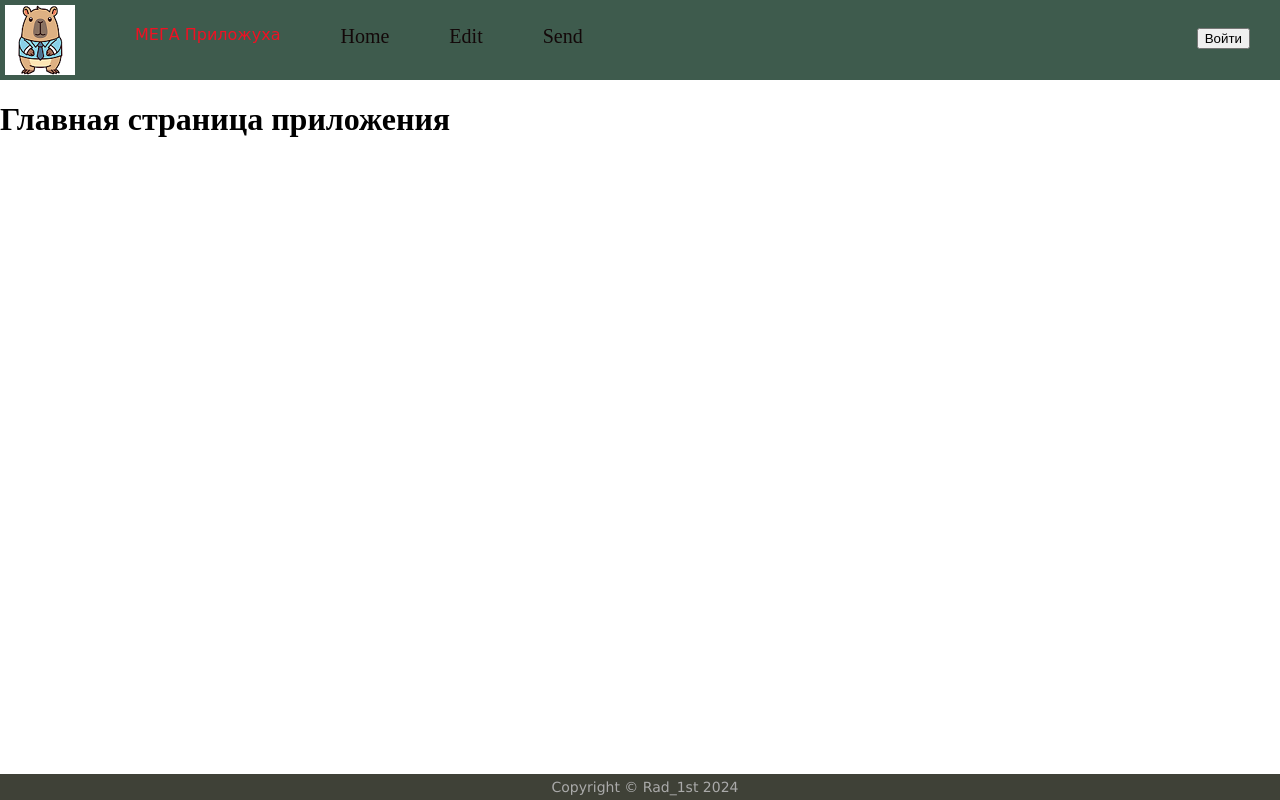
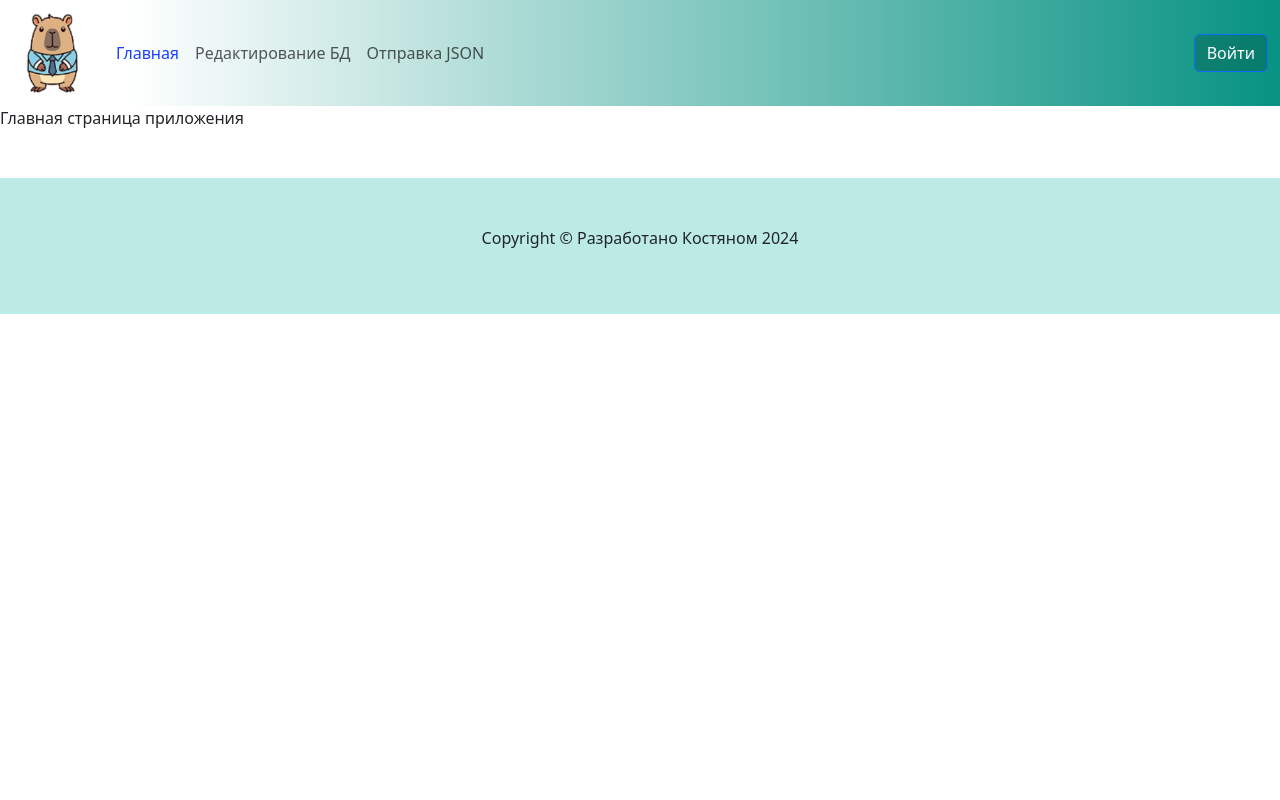
Before and after one commit to Konstant81/test-app, a Django app: page / in a window 1280 px wide. Run offline with Django 4.2, Linux system fonts and the light colour scheme.

Commit message:
change index.html with bootstrap, change css and logo

```diff
--- a/main/static/main/css/styles.css
+++ b/main/static/main/css/styles.css
@@ -1,74 +1,24 @@
-body {
-    margin: 0;
+.navbar {
+	background: linear-gradient(90deg, #ffffff 10%, #079282 100%);
 }
 
-#name {
-    font-family:cursive;
-    color: #f01123;
-    font-size: 16px;
-}
-
-.menu {
-	background: #3e5b4d;
+.navbar-brand img {
+	width: 80px;
 	height: 80px;
 }
 
-.logo {
-    background: url('../images/logo.png') no-repeat 0px 0px;
-	width: 70px;
-	height: 70px;
+.nav-link:hover {
+	color: rgba(4, 120, 155, 0.501);
 }
 
-ul.mainmenu {
-	list-style: none;
-	margin: 0;
-	padding: 0;
-	height: 100%;
-	color: #120a01;
-	font-size: 20px;
-	overflow: visible;
-}
-ul.mainmenu li {
-	float: left;
-	margin: 25px 30px 0 30px;
-}
-ul.mainmenu li.logo {
-    float: left;
-    margin-top: 5px;
-    margin-left: 5px;
-    }
-ul.mainmenu li.last {float: right;}
-
-ul.mainmenu li a {
-	color: #130809;
-
-	text-decoration: double;
-}
-ul.mainmenu li a:hover {
-	color: #40fd3d;
-}
-ul.mainmenu li a:active {
-	color: #f30b0b;
+.navbar-nav .nav-link.active {
+	color: rgba(0, 42, 255, 0.897);
 }
 
-
-.login button {
-    font-size: 20px;
-    float: right;
-    margin-top: 0px;
-    margin-right: 5px;
-    margin-bottom: 20px;
+.btn-primary {
+	background-color: rgba(4, 95, 78, 0.441);
 }
 
-#footer {
-    position:fixed;
-    width: 100%;
-    bottom: 0;
-	background: #3F4137;
-	padding: 5px;
-	color: #aaa;
-	font-size: 14px;
-	font-family: Verdana, Geneva, Arial, Helvetica;
-	text-align: center;
-	overflow: hidden;
+.bd-footer {
+	background-color: #25baa94e;
 }
--- a/main/templates/main/index.html
+++ b/main/templates/main/index.html
@@ -5,30 +5,54 @@
   <head>
     <meta charset="UTF-8">
     <meta name="viewport" content="width=device-width, initial-scale=1.0">
-    <link href="{% static 'main/css/styles.css' %}" rel="stylesheet" />
-    <link rel="icon" href="{% static 'main/images/favicon.ico' %}" />
+    <link
+      href="https://cdn.jsdelivr.net/npm/bootstrap@5.3.3/dist/css/bootstrap.min.css"
+      rel="stylesheet"
+      integrity="sha384-QWTKZyjpPEjISv5WaRU9OFeRpok6YctnYmDr5pNlyT2bRjXh0JMhjY6hW+ALEwIH"
+      crossorigin="anonymous">
+    <link href="{% static 'main/css/styles.css' %}" rel="stylesheet">
+    <link rel="icon" href="{% static 'main/images/favicon.ico' %}">
     <title>{{ title }}</title>
   </head>
   <body>
     <header>
-        <nav class="menu">
-            <div>
-                <ul class="mainmenu">
-                    <li class="logo"><a href="{% url 'index' %}"><div class="logo"></div></a></li>
-                    <li id="name">МЕГА Приложуха</li>
-                    <li><a href="{% url 'index' %}">Home</a></li>
-                    <li><a href="{% url 'edit' %}">Edit</a></li>
-                    <li><a href="{% url 'send' %}">Send</a></li>
-                    <li class="last"><button>Войти</button></li>
+      <nav class="navbar navbar-expand-lg">
+        <div class="container-fluid">
+          <a class="navbar-brand" href="{% url 'index' %}" ><img src="{% static 'main/images/logo.png' %}" alt="Капибара"></a>
+          <button class="navbar-toggler" type="button" data-bs-toggle="collapse" data-bs-target="#navbarSupportedContent" aria-controls="navbarSupportedContent" aria-expanded="false" aria-label="Toggle navigation">
+            <span class="navbar-toggler-icon"></span>
+          </button>
+          <div class="collapse navbar-collapse" id="navbarSupportedContent">
+            <ul class="navbar-nav me-auto mb-2 mb-lg-0">
+              <li class="nav-item">
+                <a class="nav-link {% if request.path == '/' %}active{% endif %}" aria-current="page" href="{% url 'index' %}">Главная</a>
+              </li>
+              <li class="nav-item">
+                <a class="nav-link {% if request.path == '/edit/' %}active{% endif %}" href="{% url 'edit' %}" >Редактирование БД</a>
+              </li>
+              <li class="nav-item">
+                <a class="nav-link {% if request.path == '/send/' %}active{% endif %}" href="{% url 'send' %}" >Отправка JSON</a>
+              </li>
             </ul>
+            <form class="d-flex">
+              <a class="btn btn-primary " href="#" role="button">Войти</a>
+            </form>
+          </div>
         </div>
       </nav>
     </header>
-    <h1>{{ content }}</h1>
-</body>
-<footer id="footer">
-    <div>
-        Copyright © Rad_1st 2024
+    <section>{{content}}</section>
+    <footer class="bd-footer py-4 py-md-5 mt-5 text-center">
+      <p>Copyright © Разработано Костяном 2024</p>
     </div>
   </footer>
+
+  <script
+    src="https://cdn.jsdelivr.net/npm/bootstrap@5.3.3/dist/js/bootstrap.bundle.min.js"
+    integrity="sha384-YvpcrYf0tY3lHB60NNkmXc5s9fDVZLESaAA55NDzOxhy9GkcIdslK1eN7N6jIeHz"
+    crossorigin="anonymous"
+  ></script>
+
+  </body>
+
 </html>
```
Also changed, not shown: main/static/main/images/logo.png. Lines whose indentation alone changed are shown as unchanged.
